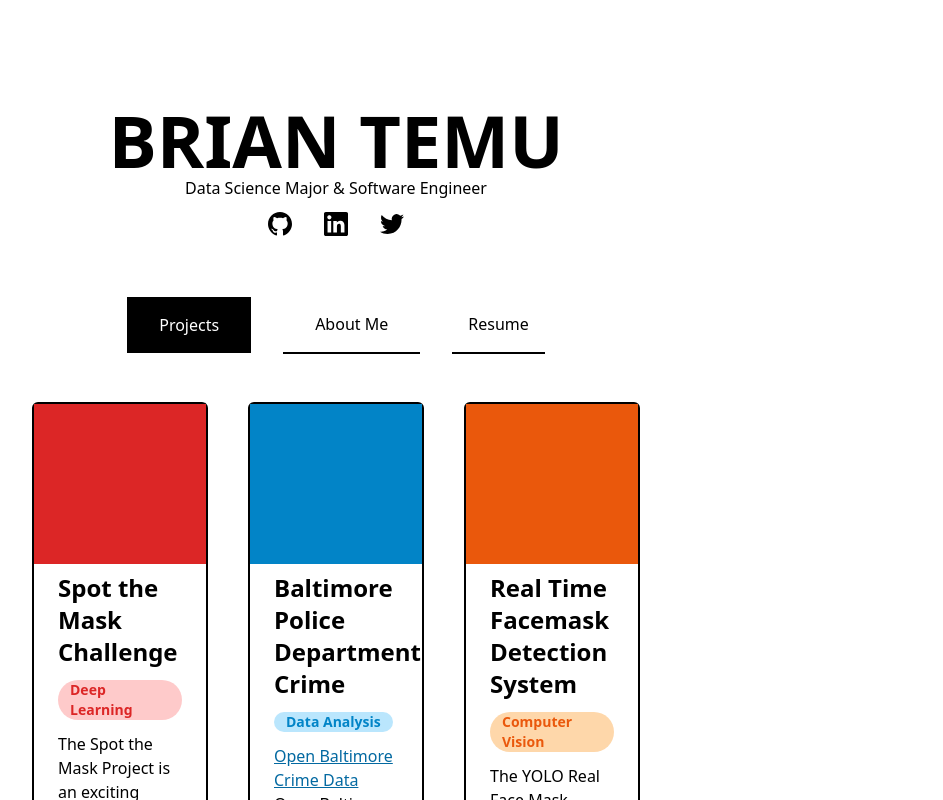
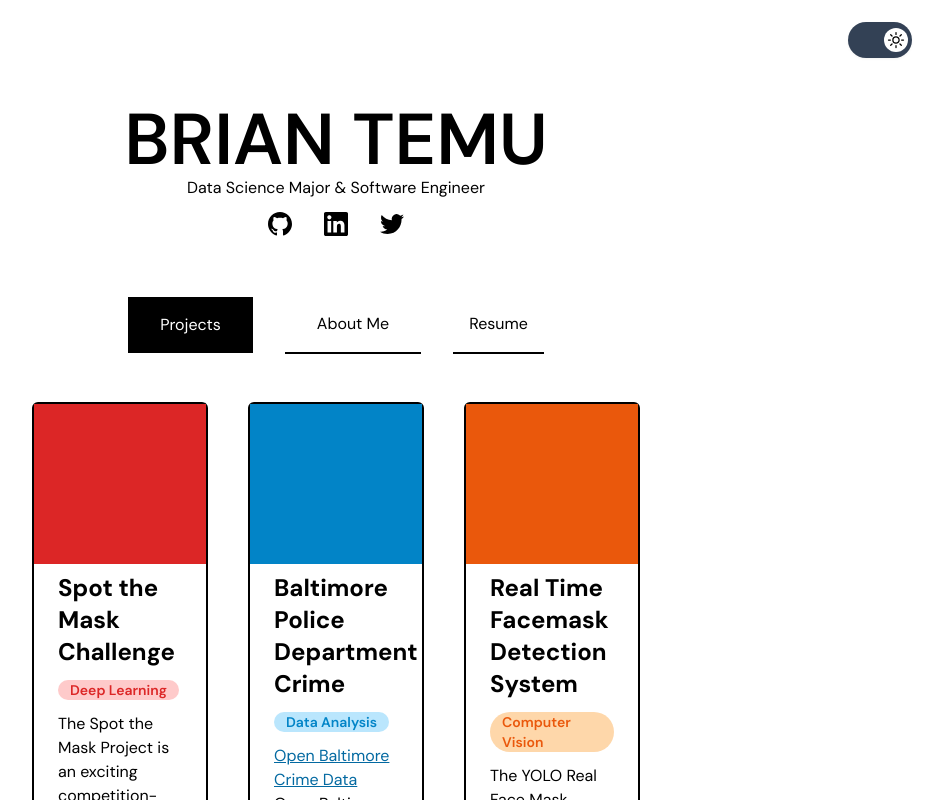
Before and after one commit to iam-dante/portifolio, a Next.js app: page / in a window 1280 px wide. Shown: the top 800 px of the page, without its empty margins (304-1247 px from the left). Built offline with nearby package versions, Linux system fonts and the light colour scheme.

Commit message:
FIX: dark mode

```diff
--- a/pages/_app.tsx
+++ b/pages/_app.tsx
@@ -1,12 +1,12 @@
 import "@/styles/globals.css";
 import type { AppProps } from "next/app";
-import { Analytics } from "@vercel/analytics/react";
+// import { Analytics } from "@vercel/analytics/react";
 
 export default function App({ Component, pageProps }: AppProps) {
   return (
     <>
       <Component {...pageProps} />
-      <Analytics />
+      {/* <Analytics /> */}
     </>
   );
 }
--- a/pages/index.tsx
+++ b/pages/index.tsx
@@ -1,4 +1,4 @@
-"use client";
+
 
 import Head from "next/head";
 import React from "react";
@@ -82,7 +82,7 @@ const Home = (): JSX.Element => {
 
         <div className="h-screen  ">
           <div className="h-[10%] flex items-center dark:bg-black   px-4 md:px-16 justify-end drop-shadow-sm">
-            {/* <ThemeSwitch /> */}
+            <ThemeSwitch />
           </div>
 
           {/* main body*/}
--- a/styles/globals.css
+++ b/styles/globals.css
@@ -1,27 +1,11 @@
+@import url('https://fonts.googleapis.com/css2?family=Poppins:ital,wght@0,100;0,200;0,300;0,400;0,500;0,600;0,700;1,100;1,300;1,400;1,500&display=swap');
+@import url("https://fonts.googleapis.com/css2?family=JetBrains+Mono:ital,wght@0,100;0,200;0,500;0,700;1,100;1,200;1,300;1,800&display=swap");
+@import url('https://fonts.googleapis.com/css2?family=DM+Sans:ital,opsz,wght@0,9..40,100;0,9..40,200;0,9..40,300;0,9..40,400;0,9..40,500;0,9..40,600;0,9..40,700;0,9..40,800;0,9..40,900;0,9..40,1000;1,9..40,200;1,9..40,300;1,9..40,400;1,9..40,500;1,9..40,600;1,9..40,700;1,9..40,800&display=swap');
+
 @tailwind base;
 @tailwind components;
 @tailwind utilities;
 
-:root {
-  --foreground-rgb: 0, 0, 0;
-  --background-start-rgb: 214, 219, 220;
-  --background-end-rgb: 255, 255, 255;
+* {
+    @apply transition duration-100
 }
-
-@media (prefers-color-scheme: dark) {
-  :root {
-    --foreground-rgb: 255, 255, 255;
-    --background-start-rgb: 0, 0, 0;
-    --background-end-rgb: 0, 0, 0;
-  }
-}
-
-body {
-  color: rgb(var(--foreground-rgb));
-  background: linear-gradient(
-      to bottom,
-      transparent,
-      rgb(var(--background-end-rgb))
-    )
-    rgb(var(--background-start-rgb));
-}
--- a/tailwind.config.ts
+++ b/tailwind.config.ts
@@ -1,6 +1,7 @@
 import type { Config } from 'tailwindcss'
 
 const config: Config = {
+  darkMode: 'class',
   content: [
     './pages/**/*.{js,ts,jsx,tsx,mdx}',
     './components/**/*.{js,ts,jsx,tsx,mdx}',
@@ -14,8 +15,13 @@ const config: Config = {
           'conic-gradient(from 180deg at 50% 50%, var(--tw-gradient-stops))',
       },
     },
+    fontFamily: {
+      //sans: ["Poppins", "sans-serif"],
+      sans: ["DM Sans", "sans-serif"],
+      jet: ["JetBrains Mono", "sans-serif"],
+    },
   },
-  darkMode: 'media',
+
   plugins: [],
 }
 export default config
```
